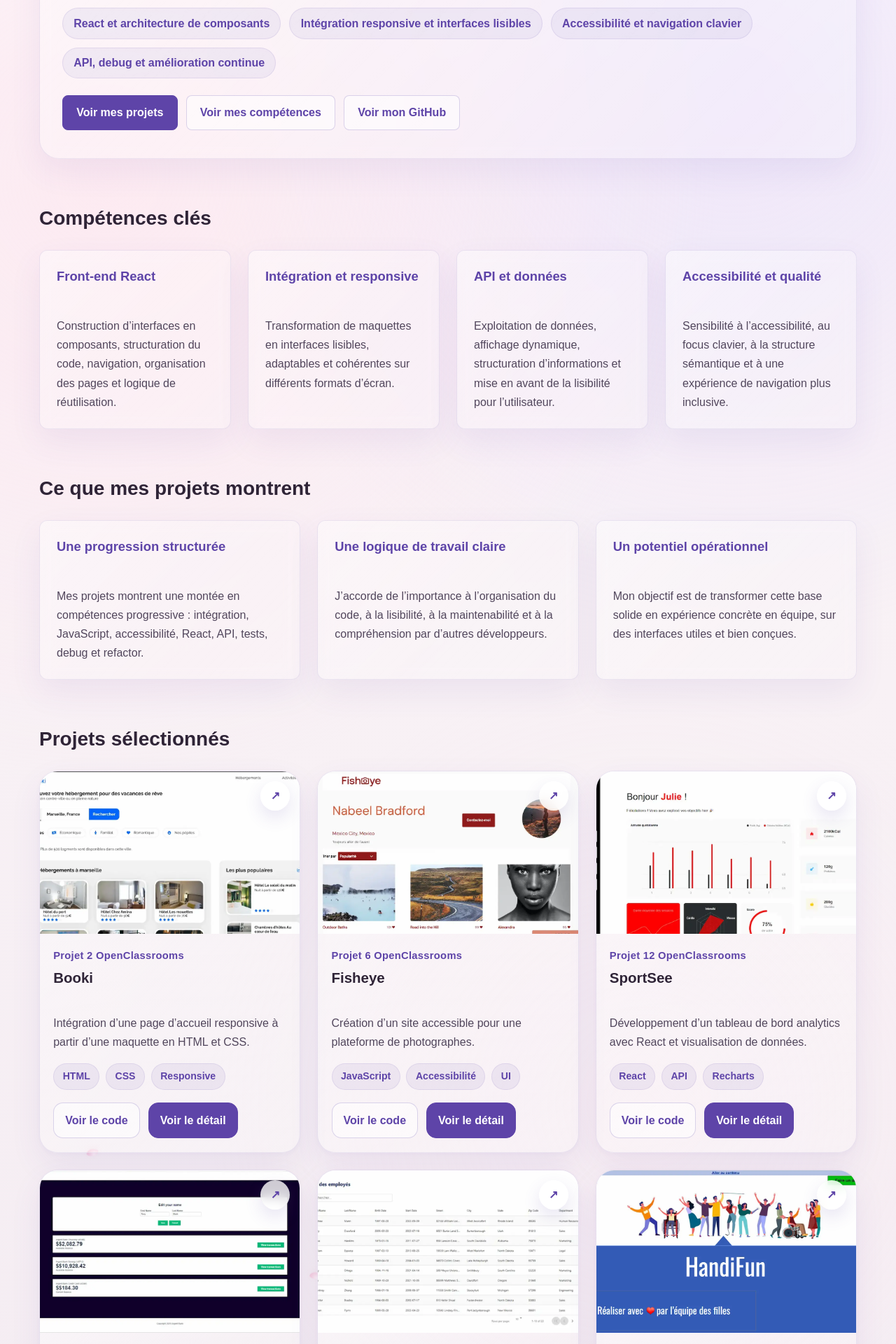
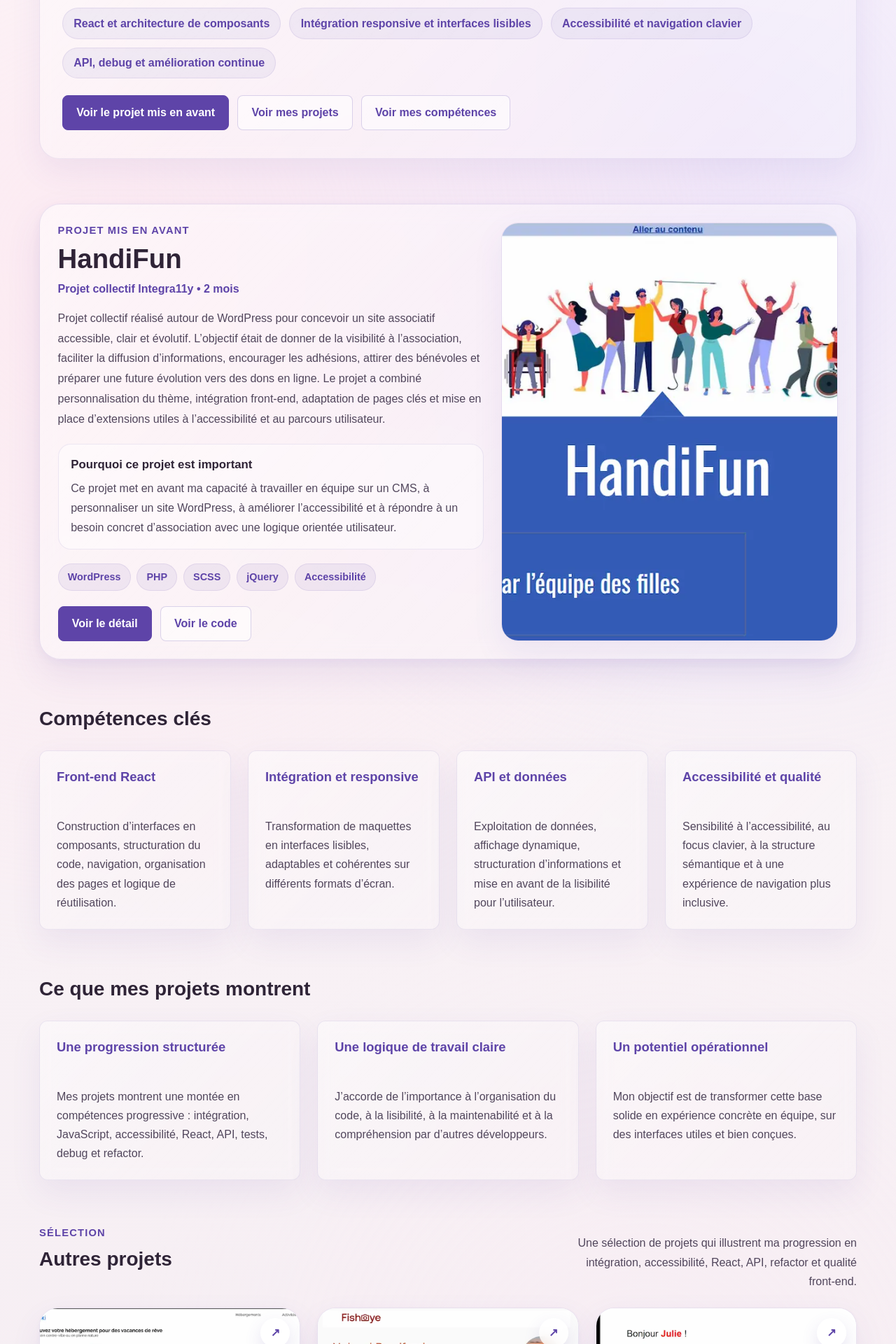
Before and after one commit to Ma-Eum/Portfolio-claire, a React (Vite) app: page / in a window 1280 px wide. Shown: the part 340-2260 px from the top of the page at 70% size. Built offline with nearby package versions, Linux system fonts and the light colour scheme.

Commit message:
feat(home):  ajouter une section de projets en vedette

```diff
--- a/src/pages/Home/Home.jsx
+++ b/src/pages/Home/Home.jsx
@@ -1,8 +1,14 @@
+import { Link } from 'react-router-dom'
 import ProjectCard from '../../components/ProjectCard/ProjectCard'
 import projects from '../../data/projects'
 import './Home.scss'
 
 function Home() {
+  const featuredProject =
+    projects.find((project) => project.id === 'handifun') || projects[0]
+
+  const otherProjects = projects.filter((project) => project.id !== featuredProject.id)
+
   return (
     <div className="home">
       <div className="home__background" aria-hidden="true" />
@@ -40,20 +46,94 @@ function Home() {
             </ul>
 
             <div className="home__hero-actions">
-              <a href="#projects" className="home__button home__button--primary">
+              <a href="#featured-project" className="home__button home__button--primary">
+                Voir le projet mis en avant
+              </a>
+              <a href="#projects" className="home__button home__button--secondary">
                 Voir mes projets
               </a>
               <a href="#skills" className="home__button home__button--secondary">
                 Voir mes compétences
               </a>
-              <a
-                href="https://github.com/Ma-Eum"
-                target="_blank"
-                rel="noreferrer"
-                className="home__button home__button--secondary"
+            </div>
+          </div>
+        </section>
+
+        <section
+          id="featured-project"
+          className="home__section home__section--featured"
+          aria-labelledby="featured-project-title"
+        >
+          <div className="home__featured-card">
+            <div className="home__featured-content">
+              <p className="home__featured-label">Projet mis en avant</p>
+              <h2 id="featured-project-title" className="home__featured-title">
+                {featuredProject.title}
+              </h2>
+
+              <p className="home__featured-context">
+                {featuredProject.context} • {featuredProject.duration}
+              </p>
+
+              <p className="home__featured-description">
+                {featuredProject.fullDescription}
+              </p>
+
+              <div className="home__featured-highlight">
+                <h3 className="home__featured-subtitle">Pourquoi ce projet est important</h3>
+                <p className="home__featured-text">
+                  {featuredProject.recruiterHighlight}
+                </p>
+              </div>
+
+              <ul
+                className="home__featured-tags"
+                aria-label={`Technologies du projet ${featuredProject.title}`}
               >
-                Voir mon GitHub
-              </a>
+                {featuredProject.stack.map((item) => (
+                  <li key={item} className="home__featured-tag">
+                    {item}
+                  </li>
+                ))}
+              </ul>
+
+              <div className="home__featured-actions">
+                <Link
+                  to={`/project/${featuredProject.id}`}
+                  className="home__button home__button--primary"
+                >
+                  Voir le détail
+                </Link>
+
+                {featuredProject.github ? (
+                  <a
+                    href={featuredProject.github}
+                    target="_blank"
+                    rel="noreferrer"
+                    className="home__button home__button--secondary"
+                  >
+                    Voir le code
+                  </a>
+                ) : null}
+              </div>
+            </div>
+
+            <div className="home__featured-visual">
+              <Link
+                to={`/project/${featuredProject.id}`}
+                className="home__featured-image-link"
+                aria-label={`Voir le détail du projet ${featuredProject.title}`}
+              >
+                {featuredProject.image ? (
+                  <img
+                    className="home__featured-image"
+                    src={featuredProject.image}
+                    alt={`Aperçu du projet ${featuredProject.title}`}
+                  />
+                ) : (
+                  <div className="home__featured-image home__featured-image--placeholder" aria-hidden="true" />
+                )}
+              </Link>
             </div>
           </div>
         </section>
@@ -128,10 +208,20 @@ function Home() {
         </section>
 
         <section id="projects" className="home__section home__section--projects">
-          <h2 className="home__section-title">Projets sélectionnés</h2>
+          <div className="home__section-heading">
+            <div>
+              <p className="home__section-kicker">Sélection</p>
+              <h2 className="home__section-title">Autres projets</h2>
+            </div>
+
+            <p className="home__section-intro">
+              Une sélection de projets qui illustrent ma progression en intégration,
+              accessibilité, React, API, refactor et qualité front-end.
+            </p>
+          </div>
 
           <div className="home__projects-grid">
-            {projects.map((project, index) => (
+            {otherProjects.map((project, index) => (
               <div
                 key={project.id}
                 className="home__project-item"
--- a/src/pages/Home/Home.scss
+++ b/src/pages/Home/Home.scss
@@ -211,7 +211,8 @@
    BUTTONS
 ========================= */
 .home__hero-actions,
-.home__contact-actions {
+.home__contact-actions,
+.home__featured-actions {
   display: flex;
   flex-wrap: wrap;
   gap: $spacing-sm;
@@ -271,6 +272,190 @@
   margin: 0 0 $spacing-lg;
   font-size: 1.75rem;
   color: $color-text;
+}
+
+.home__section-heading {
+  display: grid;
+  grid-template-columns: minmax(0, 1fr) minmax(260px, 420px);
+  gap: 1rem 2rem;
+  align-items: end;
+  margin-bottom: $spacing-lg;
+}
+
+.home__section-kicker {
+  margin: 0 0 0.35rem;
+  color: $color-primary;
+  font-size: 0.92rem;
+  font-weight: 700;
+  letter-spacing: 0.08em;
+  text-transform: uppercase;
+}
+
+.home__section-intro {
+  margin: 0;
+  color: $color-text-secondary;
+  line-height: 1.7;
+  text-align: right;
+}
+
+/* =========================
+   FEATURED PROJECT
+========================= */
+.home__section--featured {
+  margin-bottom: 4rem;
+}
+
+.home__featured-card {
+  display: grid;
+  grid-template-columns: minmax(0, 1.2fr) minmax(320px, 0.95fr);
+  gap: clamp(1.25rem, 2vw, 2rem);
+  align-items: stretch;
+  padding: clamp(1.25rem, 2vw, 1.8rem);
+  border-radius: 30px;
+  background: linear-gradient(
+    135deg,
+    rgba(255, 255, 255, 0.52) 0%,
+    rgba(255, 255, 255, 0.3) 48%,
+    rgba(255, 255, 255, 0.2) 100%
+  );
+  border: 1px solid rgba(94, 68, 168, 0.12);
+  box-shadow:
+    0 22px 50px rgba(94, 68, 168, 0.1),
+    0 4px 18px rgba(94, 68, 168, 0.05);
+  backdrop-filter: blur(12px);
+  opacity: 0;
+  transform: translateY(24px);
+  animation: featuredReveal 760ms cubic-bezier(0.22, 1, 0.36, 1) forwards;
+}
+
+.home__featured-content {
+  display: flex;
+  flex-direction: column;
+  min-width: 0;
+}
+
+.home__featured-label {
+  margin: 0 0 0.55rem;
+  color: $color-primary;
+  font-size: 0.92rem;
+  font-weight: 700;
+  letter-spacing: 0.08em;
+  text-transform: uppercase;
+}
+
+.home__featured-title {
+  margin: 0 0 0.65rem;
+  font-size: clamp(1.9rem, 3vw, 2.8rem);
+  line-height: 1.08;
+  color: $color-text;
+}
+
+.home__featured-context {
+  margin: 0 0 1rem;
+  color: $color-primary;
+  font-weight: 600;
+}
+
+.home__featured-description {
+  margin: 0 0 1.25rem;
+  color: $color-text-secondary;
+  line-height: 1.8;
+}
+
+.home__featured-highlight {
+  margin-bottom: 1.25rem;
+  padding: 1rem 1.1rem;
+  border-radius: 18px;
+  background: rgba(255, 255, 255, 0.42);
+  border: 1px solid rgba(94, 68, 168, 0.1);
+}
+
+.home__featured-subtitle {
+  margin: 0 0 0.5rem;
+  color: $color-text;
+  font-size: 1.05rem;
+}
+
+.home__featured-text {
+  margin: 0;
+  color: $color-text-secondary;
+  line-height: 1.75;
+}
+
+.home__featured-tags {
+  display: flex;
+  flex-wrap: wrap;
+  gap: 0.55rem;
+  margin: 0 0 1.35rem;
+  padding: 0;
+  list-style: none;
+}
+
+.home__featured-tag {
+  padding: 0.5rem 0.82rem;
+  border: 1px solid $color-tag-border;
+  border-radius: $radius-pill;
+  background: $color-tag-background;
+  color: $color-tag-text;
+  font-size: 0.9rem;
+  font-weight: 600;
+}
+
+.home__featured-actions {
+  margin-top: auto;
+}
+
+.home__featured-visual {
+  min-width: 0;
+  display: flex;
+}
+
+.home__featured-image-link {
+  display: block;
+  width: 100%;
+  height: 100%;
+  text-decoration: none;
+}
+
+.home__featured-image {
+  display: block;
+  width: 100%;
+  height: 100%;
+  min-height: 320px;
+  border-radius: 24px;
+  object-fit: cover;
+  border: 1px solid rgba(94, 68, 168, 0.12);
+  box-shadow: 0 18px 45px rgba(94, 68, 168, 0.08);
+  transition:
+    transform 0.45s ease,
+    box-shadow 0.35s ease,
+    filter 0.35s ease;
+}
+
+.home__featured-image-link:hover .home__featured-image {
+  transform: scale(1.018);
+  box-shadow: 0 24px 55px rgba(94, 68, 168, 0.12);
+  filter: saturate(1.03);
+}
+
+.home__featured-image--placeholder {
+  background: linear-gradient(
+    135deg,
+    rgba(218, 202, 236, 0.9) 0%,
+    rgba(240, 228, 245, 0.8) 100%
+  );
+}
+
+@keyframes featuredReveal {
+  from {
+    opacity: 0;
+    transform: translateY(24px);
+  }
+
+  to {
+    opacity: 1;
+    transform: translateY(0);
+  }
 }
 
 /* =========================
@@ -371,6 +556,16 @@
 /* =========================
    RESPONSIVE
 ========================= */
+@media (max-width: 1100px) {
+  .home__featured-card {
+    grid-template-columns: 1fr;
+  }
+
+  .home__featured-image {
+    min-height: 260px;
+  }
+}
+
 @media (max-width: 900px) {
   .home {
     padding-block: $spacing-lg;
@@ -395,11 +590,20 @@
   .home__section {
     margin-bottom: 3rem;
   }
+
+  .home__section-heading {
+    grid-template-columns: 1fr;
+  }
+
+  .home__section-intro {
+    text-align: left;
+  }
 }
 
 @media (max-width: 768px) {
   .home__hero-actions,
-  .home__contact-actions {
+  .home__contact-actions,
+  .home__featured-actions {
     flex-direction: column;
     align-items: stretch;
   }
@@ -418,7 +622,8 @@
 }
 
 @media (max-width: 560px) {
-  .home__hero-content {
+  .home__hero-content,
+  .home__featured-card {
     padding: 1.5rem 1rem;
     border-radius: $radius-xl;
   }
@@ -426,11 +631,17 @@
   .home__section-title {
     font-size: 1.5rem;
   }
+
+  .home__featured-image {
+    border-radius: 20px;
+    min-height: 220px;
+  }
 }
 
 @media (prefers-reduced-motion: reduce) {
   .home__petals .petal,
-  .home__project-item {
+  .home__project-item,
+  .home__featured-card {
     animation: none;
   }
 
@@ -438,7 +649,8 @@
     opacity: 0.18;
   }
 
-  .home__project-item {
+  .home__project-item,
+  .home__featured-card {
     opacity: 1;
     transform: none;
   }
@@ -446,7 +658,12 @@
   .home__button,
   .home__info-card,
   .home__value-item,
-  .home__contact-card {
+  .home__contact-card,
+  .home__featured-image {
     transition: none;
   }
+
+  .home__featured-image-link:hover .home__featured-image {
+    transform: none;
+  }
 }
```
